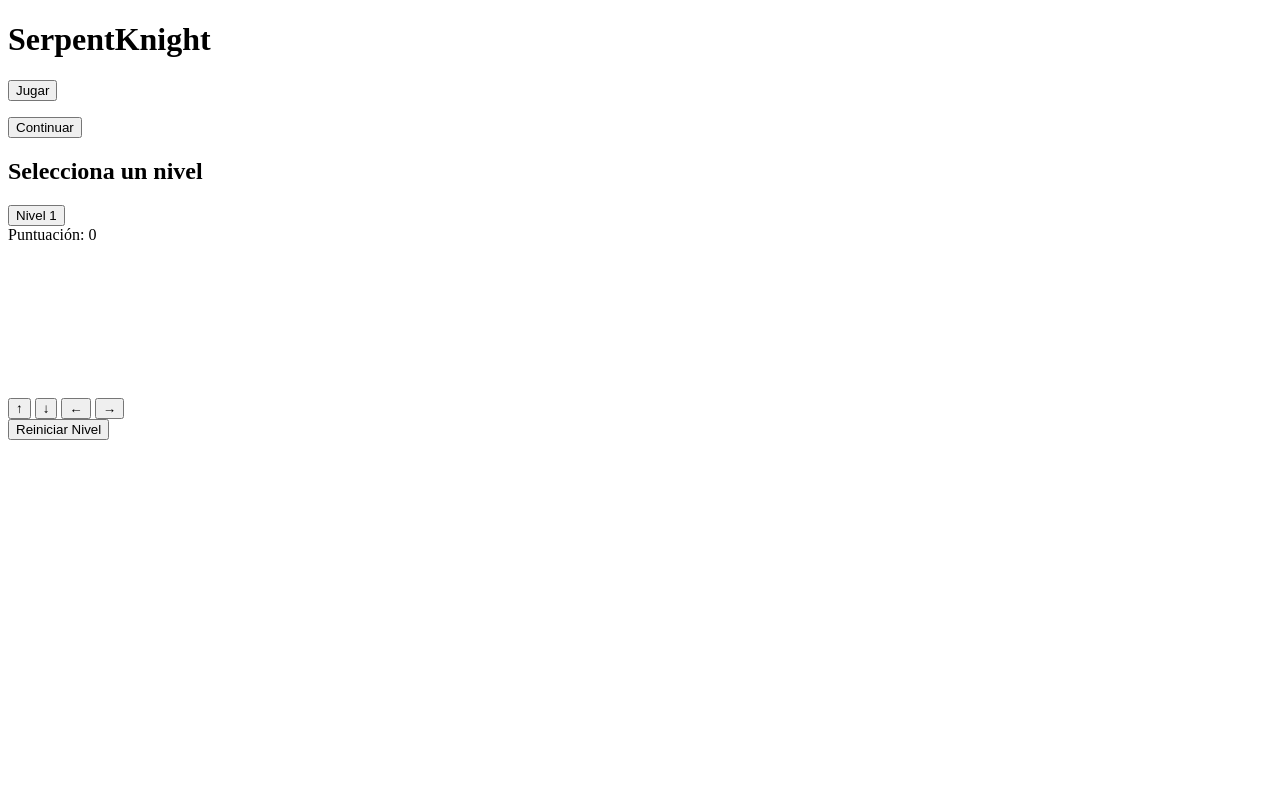
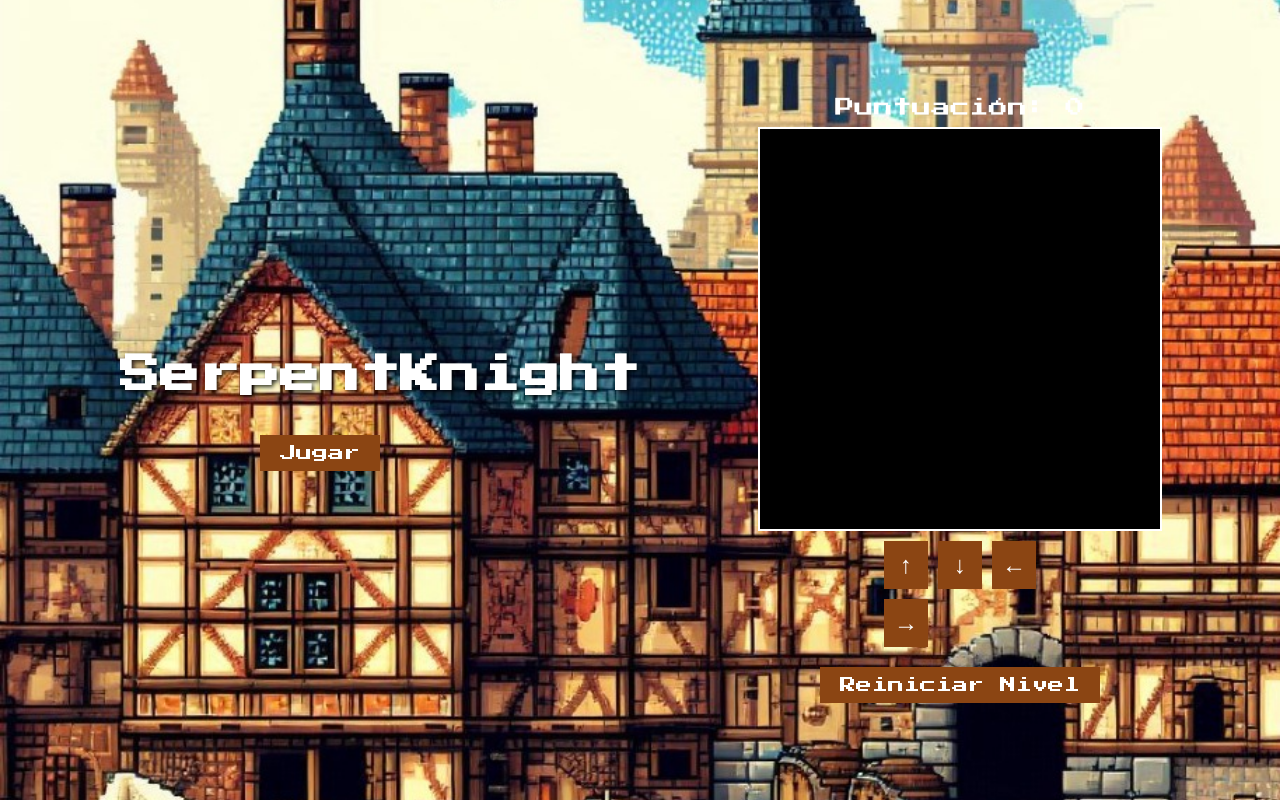
Before and after one commit to josemiguelgomezf/snakeGame, a website: page snakeGame/www/index.html in a window 1280 px wide. Drawn offline with Linux system fonts and the light colour scheme; files whose address does not match are found by name.

Commit message:
estructura de carpetas del css y js cambiada

```diff
--- a/snakeGame/www/index.html
+++ b/snakeGame/www/index.html
@@ -4,7 +4,7 @@
     <meta charset="UTF-8">
     <meta name="viewport" content="width=device-width, initial-scale=1.0">
     <title>SerpentKnight</title>
-    <link rel="stylesheet" href="styles.css">
+    <link rel="stylesheet" href="css/index.css">
     <link href="https://fonts.googleapis.com/css2?family=Press+Start+2P&display=swap" rel="stylesheet">
 </head>
 <body>
@@ -37,6 +37,6 @@
         <button id="restartButton">Reiniciar Nivel</button>
     </div>
 
-    <script src="script.js"></script>
+    <script src="js/index.js"></script>
 </body>
 </html>
```
